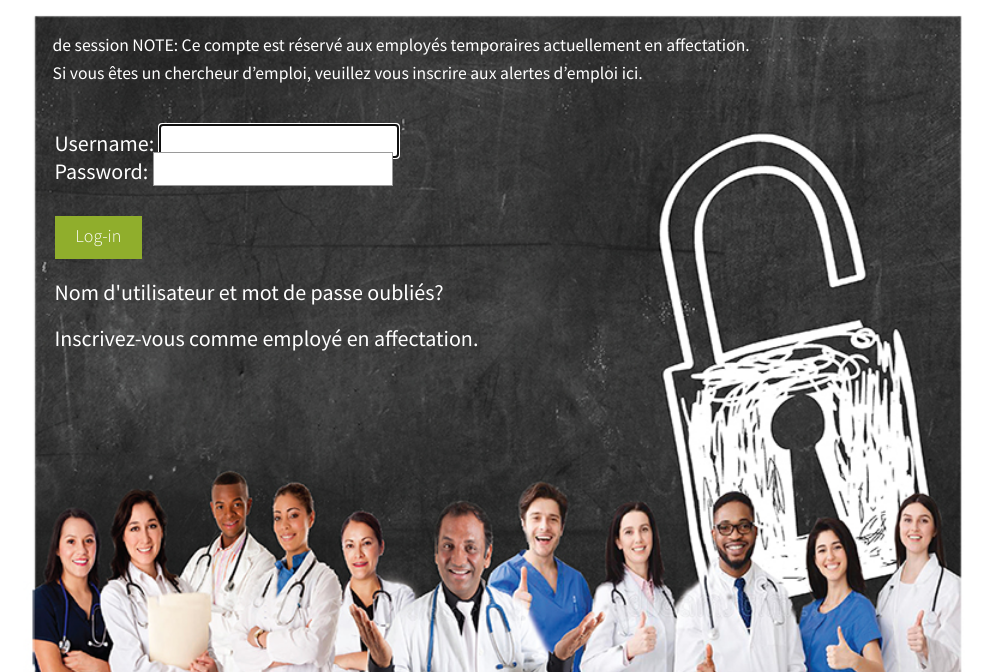
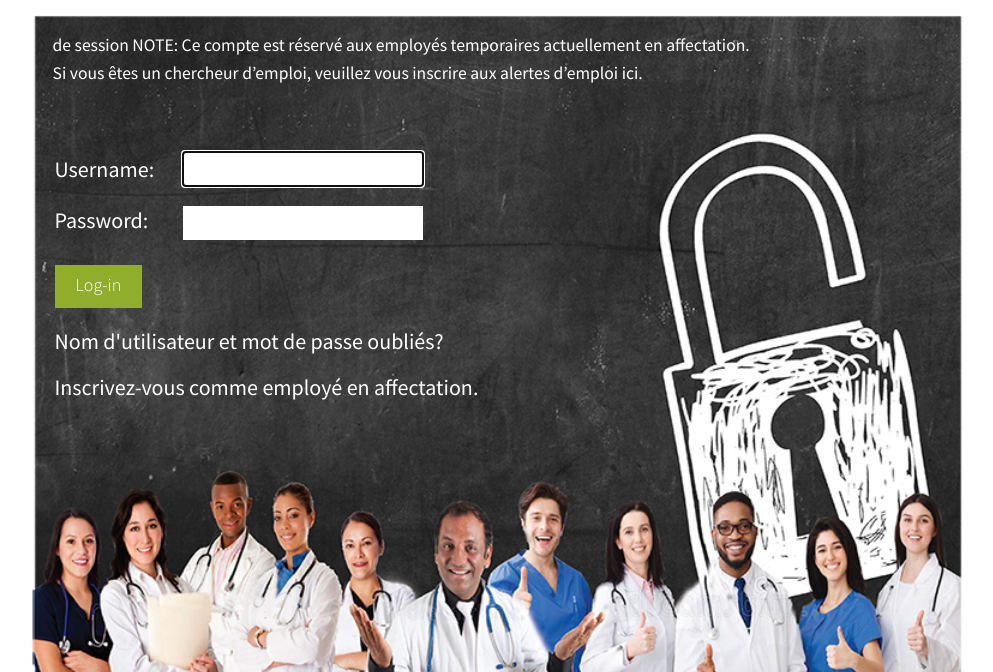
Before and after one commit to linker10/jodep, a Django app: page /accounts/login/ in a window 1280 px wide. Shown: the part 158-830 px from the top of the page, without its empty margins (103-1096 px from the left). Run offline with Django 3.2, Linux system fonts and the light colour scheme; some libraries are stand-ins or nearby versions; grey boxes are pictures that could not be loaded.

Commit message:
Login and reset password are fine

```diff
--- a/accounts/forms.py
+++ b/accounts/forms.py
@@ -3,8 +3,8 @@
 from .models import Profile
 
 class LoginForm(forms.Form):
-    username = forms.CharField(max_length=20)
-    password = forms.CharField(widget=forms.PasswordInput)
+    username = forms.CharField(max_length=20, widget=forms.TextInput(attrs={'class':'form-control','placeholder':'Username'}))
+    password = forms.CharField(widget=forms.PasswordInput(attrs={'class':'form-control','placeholder':'Password'}))
 
 class UserRegistrationForm(forms.ModelForm):
     password = forms.CharField(label='Password', widget=forms.PasswordInput)
--- a/static/main.css
+++ b/static/main.css
@@ -86,7 +86,8 @@
 div#logInBox{position:fixed;top:89px;right:100px;background-color:#abc941;border:0px solid #000;z-index:195;width:630px;height:93px;transition:400ms ease-in-out;-webkit-transition:400ms ease-in-out;-moz-transition:400ms ease-in-out;-webkit-backface-visibility:hidden;}
 	div#logInBox.hidden{top:-6px;}
 form#logInForm{padding:30px 20px;font-size:0px;}
-	form#logInForm input[type="text"], form#logInForm input[type="password"]{font:18px 'Source Sans Pro', Arial;font-weight:400;height:34px;line-height:34px;padding:0px 10px;vertical-align:middle;width:240px;border:0px;background-color:#fff !important;margin-right:5px;margin-bottom:5px;}
+	form#logInForm input[type="text"]{font:18px 'Source Sans Pro', Arial;font-weight:400;height:34px;line-height:34px;padding:0px 10px;vertical-align:middle;width:240px;border:0px;background-color:#fff !important;margin-right:5px;margin-bottom:5px;}
+	form#logInForm input[type="password"]{font:18px 'Source Sans Pro', Arial;font-weight:400;height:34px;line-height:34px;padding:0px 10px;vertical-align:middle;width:240px;border:0px;background-color:#fff !important;margin-right:15px;margin-bottom:5px; margin-left: 30px; margin-top: 15px;}
 	input#loginBtn{width:41px;height:30px;margin:0px 0px 0px 4px;display:inline-block;vertical-align:middle;}
 	form#logInForm div.formBox{text-align:right;}
 	a#forgot{font:15px 'Source Sans Pro', Arial;font-weight:300;color:#000;margin-right:10px;}
@@ -381,7 +382,11 @@
 div.terms > div.content{padding-bottom:40px;}
 div.terms > div.content h2 span{display:block;font:22px/29px 'Source Sans Pro', Arial;font-weight:600;}
 
-input[type="text"], input[type="password"]{font:18px 'Source Sans Pro', Arial;font-weight:400;height:34px;line-height:34px;padding:0px 10px;vertical-align:middle;width:240px;border:1px solid #9a9a9a;background-color:#fff !important;margin-right:5px;margin-bottom:10px;}
+form input[type="text"]{font:18px 'Source Sans Pro', Arial;font-weight:400;height:34px;line-height:34px;padding:0px 10px;vertical-align:middle;width:240px;border:0px;background-color:#fff !important;margin-right:5px;margin-bottom:5px; margin-left: 24px;}
+form input[type="password"]{font:18px 'Source Sans Pro', Arial;font-weight:400;height:34px;line-height:34px;padding:0px 10px;vertical-align:middle;width:240px;border:0px;background-color:#fff !important;margin-right:15px;margin-bottom:5px; margin-left: 30px; margin-top: 5px;}
+
+label {margin-top: 2rem;}
+
 input[type="submit"]{border:1px solid #90ae2c;background-color:#90ae2c;display:inline-block;color:#ffffff;font:18px/21px 'Source Sans Pro', Arial;font-weight:300;padding:10px 20px 10px 20px;cursor:pointer;margin-top:0px;}
 input[type="checkbox"]{cursor:pointer;}
 select{font:18px 'Source Sans Pro', Arial;font-weight:400;color:#979797;height:43px;line-height:43px;padding-left:10px;padding-right:10px;vertical-align:middle;width:262px; -webkit-appearance:none;-moz-appearance:none;text-indent:0.01px;text-overflow:'';cursor:pointer;border:1px solid #979797;border-radius:0px;background-image:url(images/arrow_d.svg);background-size:36px 15px;background-repeat:no-repeat;background-position:right 17px;}
--- a/templates/registration/login.html
+++ b/templates/registration/login.html
@@ -23,7 +23,7 @@
             </small>
         </div><br/>
         <div style="margin-left: 5px;">
-            <div class="login-form mb-2" >
+            <div class="mb-2 login-form">
                 <form action="{% url 'login' %}" method="post">
                     {{ form.as_p }}
                     {% csrf_token %}
```
Also changed, not shown: templates/registration/password_reset_form.html (+4 -3 lines).
